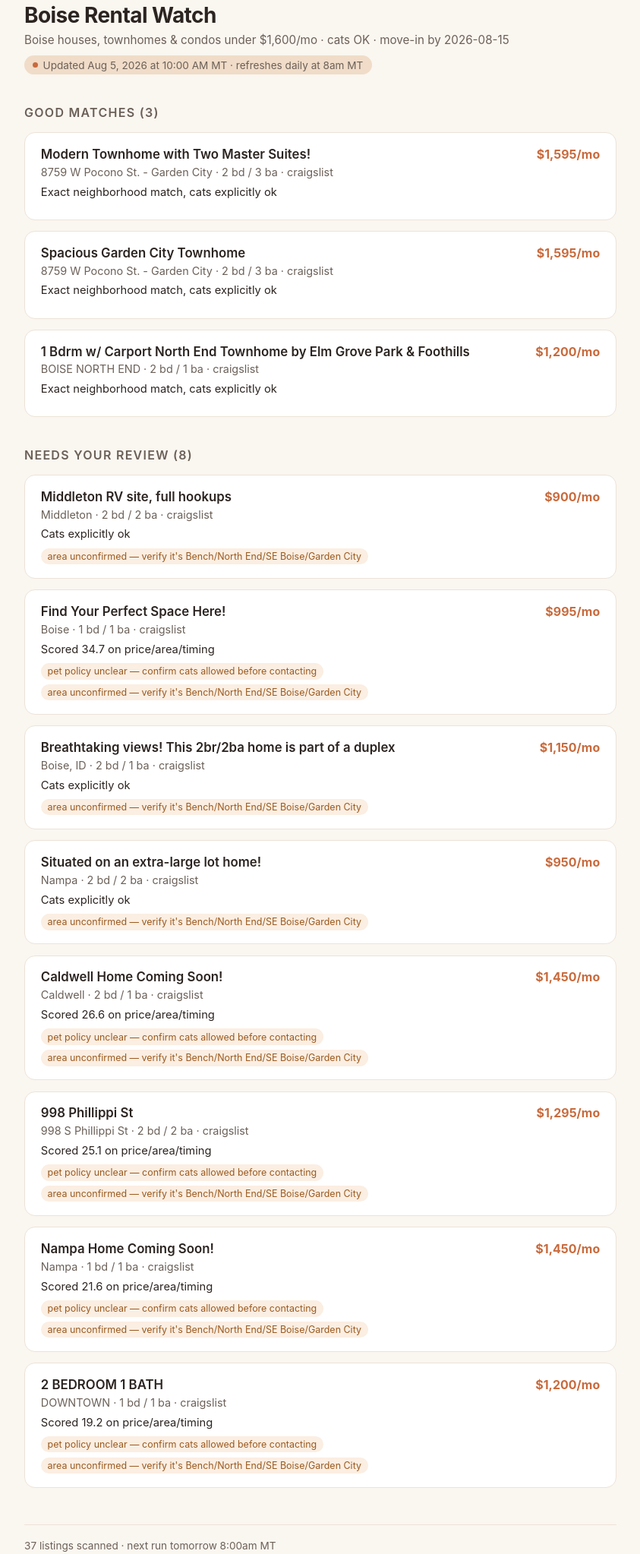
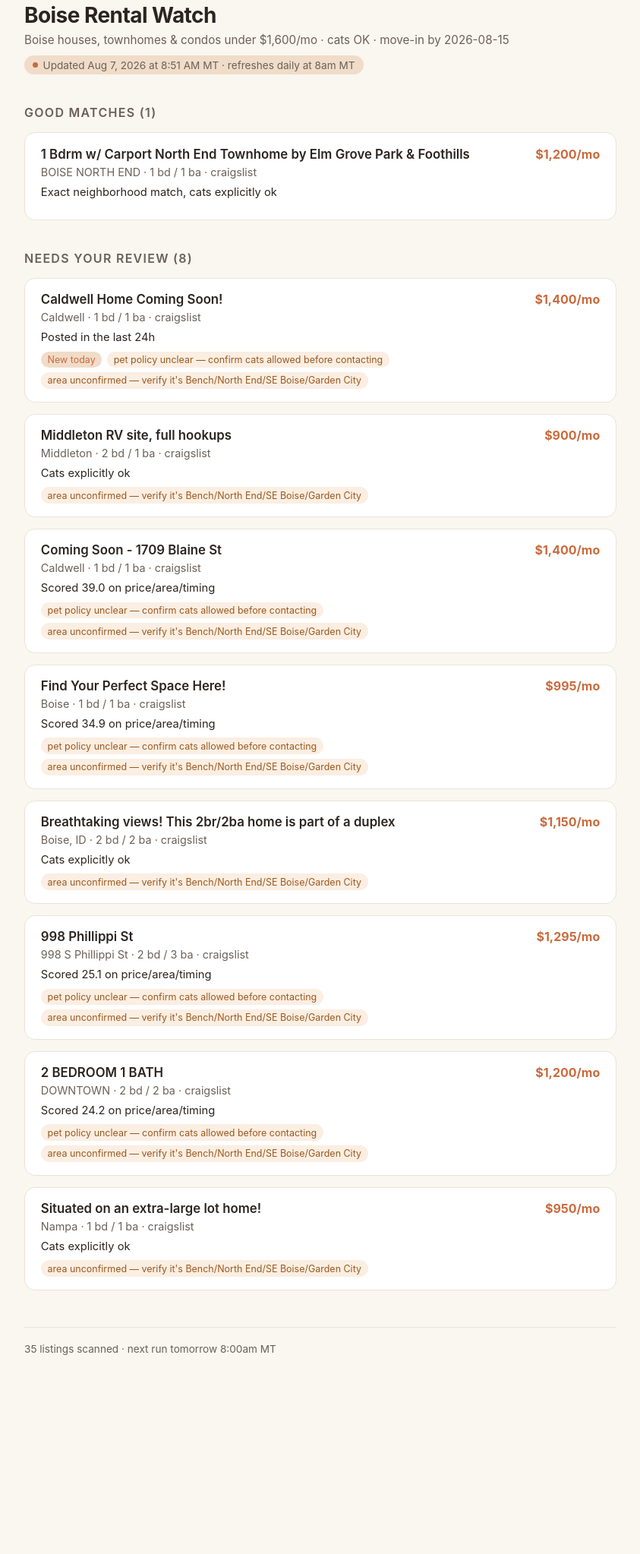
Before and after one commit to AngularPirate/boise-rental-bot, a plain HTML site: page docs/index.html in a window 1280 px wide. Shown: the part 37-2083 px from the top of the page at 76% size, without its empty margins (218-1061 px from the left). After the commit the page ends 1885 px from the top, so only its background shows below. Drawn offline with Linux system fonts and the light colour scheme.

Commit message:
Daily rental scan 2026-08-07

```diff
--- a/docs/index.html
+++ b/docs/index.html
@@ -76,36 +76,16 @@ footer {
   <header>
     <h1>Boise Rental Watch</h1>
     <div class="subtitle">Boise houses, townhomes &amp; condos under $1,600/mo &middot; cats OK &middot; move-in by 2026-08-15</div>
-    <div class="updated-badge"><span class="dot"></span>Updated Aug 5, 2026 at 10:00 AM MT &middot; refreshes daily at 8am MT</div>
+    <div class="updated-badge"><span class="dot"></span>Updated Aug 7, 2026 at 8:51 AM MT &middot; refreshes daily at 8am MT</div>
   </header>
 
-  <h2>Good Matches (3)</h2>
-    <div class="card">
-      <div class="card-top">
-        <div class="card-title"><a href="https://www.craigslist.org/view/d/boise-modern-townhome-with-two-master/6TicGv8uZCbQYpLg1qgdK1" target="_blank" rel="noopener">Modern Townhome with Two Master Suites!</a></div>
-        <div class="price">$1,595/mo</div>
-      </div>
-      <div class="meta">8759 W Pocono St. - Garden City &middot; 2 bd / 3 ba &middot; craigslist</div>
-      <div class="why">Exact neighborhood match, cats explicitly ok</div>
-      <div class="badges"></div>
-    </div>
-
-    <div class="card">
-      <div class="card-top">
-        <div class="card-title"><a href="https://www.craigslist.org/view/d/boise-spacious-garden-city-townhome/gK98a8jcfaxdHfxmTHuNA8" target="_blank" rel="noopener">Spacious Garden City Townhome</a></div>
-        <div class="price">$1,595/mo</div>
-      </div>
-      <div class="meta">8759 W Pocono St. - Garden City &middot; 2 bd / 3 ba &middot; craigslist</div>
-      <div class="why">Exact neighborhood match, cats explicitly ok</div>
-      <div class="badges"></div>
-    </div>
-
+  <h2>Good Matches (1)</h2>
     <div class="card">
       <div class="card-top">
         <div class="card-title"><a href="https://www.craigslist.org/view/d/boise-bdrm-carport-north-end-townhome/tJ5dAbqCXEp9YRDRfNVJZ1" target="_blank" rel="noopener">1 Bdrm w/ Carport North End Townhome by Elm Grove Park &amp; Foothills</a></div>
         <div class="price">$1,200/mo</div>
       </div>
-      <div class="meta">BOISE NORTH END &middot; 2 bd / 1 ba &middot; craigslist</div>
+      <div class="meta">BOISE NORTH END &middot; 1 bd / 1 ba &middot; craigslist</div>
       <div class="why">Exact neighborhood match, cats explicitly ok</div>
       <div class="badges"></div>
     </div>
@@ -113,21 +93,41 @@ footer {
   <h2>Needs Your Review (8)</h2>
     <div class="card">
       <div class="card-top">
+        <div class="card-title"><a href="https://www.craigslist.org/view/d/caldwell-caldwell-home-coming-soon/c9M48AXYeq9gtAYtfN2Gyr" target="_blank" rel="noopener">Caldwell Home Coming Soon!</a></div>
+        <div class="price">$1,400/mo</div>
+      </div>
+      <div class="meta">Caldwell &middot; 1 bd / 1 ba &middot; craigslist</div>
+      <div class="why">Posted in the last 24h</div>
+      <div class="badges"><span class="badge">New today</span><span class="badge warn">pet policy unclear — confirm cats allowed before contacting</span><span class="badge warn">area unconfirmed — verify it&#x27;s Bench/North End/SE Boise/Garden City</span></div>
+    </div>
+
+    <div class="card">
+      <div class="card-top">
         <div class="card-title"><a href="https://www.craigslist.org/view/d/middleton-middleton-rv-site-full-hookups/inkFtMsQkytbeUQSiN5r4E" target="_blank" rel="noopener">Middleton RV site, full hookups</a></div>
         <div class="price">$900/mo</div>
       </div>
-      <div class="meta">Middleton &middot; 2 bd / 2 ba &middot; craigslist</div>
+      <div class="meta">Middleton &middot; 2 bd / 1 ba &middot; craigslist</div>
       <div class="why">Cats explicitly ok</div>
       <div class="badges"><span class="badge warn">area unconfirmed — verify it&#x27;s Bench/North End/SE Boise/Garden City</span></div>
     </div>
 
     <div class="card">
       <div class="card-top">
-        <div class="card-title"><a href="https://www.craigslist.org/view/d/boise-find-your-perfect-space-here/kfhFA8CgTbAoKoa7tEUbyq" target="_blank" rel="noopener">Find Your Perfect Space Here!</a></div>
+        <div class="card-title"><a href="https://www.craigslist.org/view/d/caldwell-coming-soon-blaine-st/9ecfQxQV72W8E49arXCXFK" target="_blank" rel="noopener">Coming Soon - 1709 Blaine St</a></div>
+        <div class="price">$1,400/mo</div>
+      </div>
+      <div class="meta">Caldwell &middot; 1 bd / 1 ba &middot; craigslist</div>
+      <div class="why">Scored 39.0 on price/area/timing</div>
+      <div class="badges"><span class="badge warn">pet policy unclear — confirm cats allowed before contacting</span><span class="badge warn">area unconfirmed — verify it&#x27;s Bench/North End/SE Boise/Garden City</span></div>
+    </div>
+
+    <div class="card">
+      <div class="card-top">
+        <div class="card-title"><a href="https://www.craigslist.org/view/d/boise-find-your-perfect-space-here/sw1ZeGiFKZaWCcTt6SAi5X" target="_blank" rel="noopener">Find Your Perfect Space Here!</a></div>
         <div class="price">$995/mo</div>
       </div>
       <div class="meta">Boise &middot; 1 bd / 1 ba &middot; craigslist</div>
-      <div class="why">Scored 34.7 on price/area/timing</div>
+      <div class="why">Scored 34.9 on price/area/timing</div>
       <div class="badges"><span class="badge warn">pet policy unclear — confirm cats allowed before contacting</span><span class="badge warn">area unconfirmed — verify it&#x27;s Bench/North End/SE Boise/Garden City</span></div>
     </div>
 
@@ -136,29 +136,9 @@ footer {
         <div class="card-title"><a href="https://www.craigslist.org/view/d/boise-breathtaking-views-this-2br-2ba/9punhDjRVs5qBu9ANwAsmU" target="_blank" rel="noopener">Breathtaking views! This 2br/2ba home is part of a duplex</a></div>
         <div class="price">$1,150/mo</div>
       </div>
-      <div class="meta">Boise, ID &middot; 2 bd / 1 ba &middot; craigslist</div>
+      <div class="meta">Boise, ID &middot; 2 bd / 2 ba &middot; craigslist</div>
       <div class="why">Cats explicitly ok</div>
       <div class="badges"><span class="badge warn">area unconfirmed — verify it&#x27;s Bench/North End/SE Boise/Garden City</span></div>
-    </div>
-
-    <div class="card">
-      <div class="card-top">
-        <div class="card-title"><a href="https://www.craigslist.org/view/d/nampa-situated-on-an-extra-large-lot/k4pDSGFk7duacZEqVtMezi" target="_blank" rel="noopener">Situated on an extra-large lot home!</a></div>
-        <div class="price">$950/mo</div>
-      </div>
-      <div class="meta">Nampa &middot; 2 bd / 2 ba &middot; craigslist</div>
-      <div class="why">Cats explicitly ok</div>
-      <div class="badges"><span class="badge warn">area unconfirmed — verify it&#x27;s Bench/North End/SE Boise/Garden City</span></div>
-    </div>
-
-    <div class="card">
-      <div class="card-top">
-        <div class="card-title"><a href="https://www.craigslist.org/view/d/caldwell-caldwell-home-coming-soon/pVEYugczQamo57bmptcPDN" target="_blank" rel="noopener">Caldwell Home Coming Soon!</a></div>
-        <div class="price">$1,450/mo</div>
-      </div>
-      <div class="meta">Caldwell &middot; 2 bd / 1 ba &middot; craigslist</div>
-      <div class="why">Scored 26.6 on price/area/timing</div>
-      <div class="badges"><span class="badge warn">pet policy unclear — confirm cats allowed before contacting</span><span class="badge warn">area unconfirmed — verify it&#x27;s Bench/North End/SE Boise/Garden City</span></div>
     </div>
 
     <div class="card">
@@ -166,18 +146,8 @@ footer {
         <div class="card-title"><a href="https://www.craigslist.org/view/d/boise-998-phillippi-st/gq27EQi1hvA1bo5hY6e3HK" target="_blank" rel="noopener">998 Phillippi St</a></div>
         <div class="price">$1,295/mo</div>
       </div>
-      <div class="meta">998 S Phillippi St &middot; 2 bd / 2 ba &middot; craigslist</div>
+      <div class="meta">998 S Phillippi St &middot; 2 bd / 3 ba &middot; craigslist</div>
       <div class="why">Scored 25.1 on price/area/timing</div>
-      <div class="badges"><span class="badge warn">pet policy unclear — confirm cats allowed before contacting</span><span class="badge warn">area unconfirmed — verify it&#x27;s Bench/North End/SE Boise/Garden City</span></div>
-    </div>
-
-    <div class="card">
-      <div class="card-top">
-        <div class="card-title"><a href="https://www.craigslist.org/view/d/nampa-nampa-home-coming-soon/fe3iUTPLwwENMutMk7dpSA" target="_blank" rel="noopener">Nampa Home Coming Soon!</a></div>
-        <div class="price">$1,450/mo</div>
-      </div>
-      <div class="meta">Nampa &middot; 1 bd / 1 ba &middot; craigslist</div>
-      <div class="why">Scored 21.6 on price/area/timing</div>
       <div class="badges"><span class="badge warn">pet policy unclear — confirm cats allowed before contacting</span><span class="badge warn">area unconfirmed — verify it&#x27;s Bench/North End/SE Boise/Garden City</span></div>
     </div>
 
@@ -186,14 +156,24 @@ footer {
         <div class="card-title"><a href="https://www.craigslist.org/view/d/payette-bedroom-bath/gqLr5DHssKj7WPzgkG7aRo" target="_blank" rel="noopener">2 BEDROOM 1 BATH</a></div>
         <div class="price">$1,200/mo</div>
       </div>
-      <div class="meta">DOWNTOWN &middot; 1 bd / 1 ba &middot; craigslist</div>
-      <div class="why">Scored 19.2 on price/area/timing</div>
+      <div class="meta">DOWNTOWN &middot; 2 bd / 2 ba &middot; craigslist</div>
+      <div class="why">Scored 24.2 on price/area/timing</div>
       <div class="badges"><span class="badge warn">pet policy unclear — confirm cats allowed before contacting</span><span class="badge warn">area unconfirmed — verify it&#x27;s Bench/North End/SE Boise/Garden City</span></div>
+    </div>
+
+    <div class="card">
+      <div class="card-top">
+        <div class="card-title"><a href="https://www.craigslist.org/view/d/nampa-situated-on-an-extra-large-lot/k4pDSGFk7duacZEqVtMezi" target="_blank" rel="noopener">Situated on an extra-large lot home!</a></div>
+        <div class="price">$950/mo</div>
+      </div>
+      <div class="meta">Nampa &middot; 1 bd / 1 ba &middot; craigslist</div>
+      <div class="why">Cats explicitly ok</div>
+      <div class="badges"><span class="badge warn">area unconfirmed — verify it&#x27;s Bench/North End/SE Boise/Garden City</span></div>
     </div>
 
 
   <footer>
-    37 listings scanned &middot; next run tomorrow 8:00am MT
+    35 listings scanned &middot; next run tomorrow 8:00am MT
   </footer>
 </div>
 </body>
```
Also changed, not shown: state.json.
